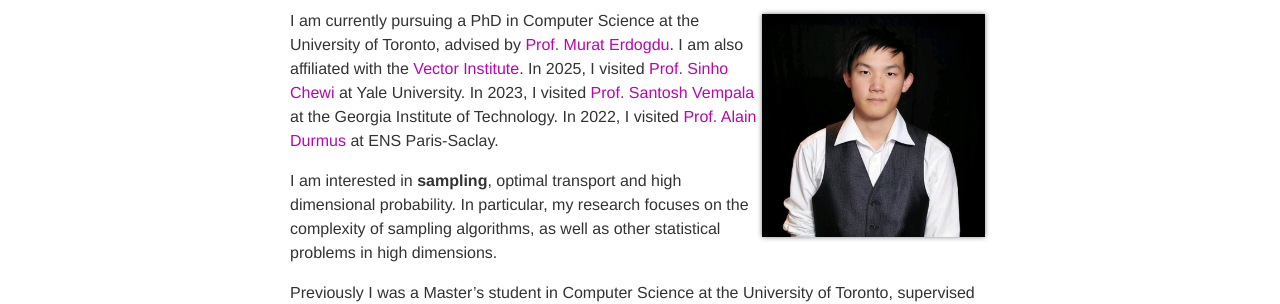
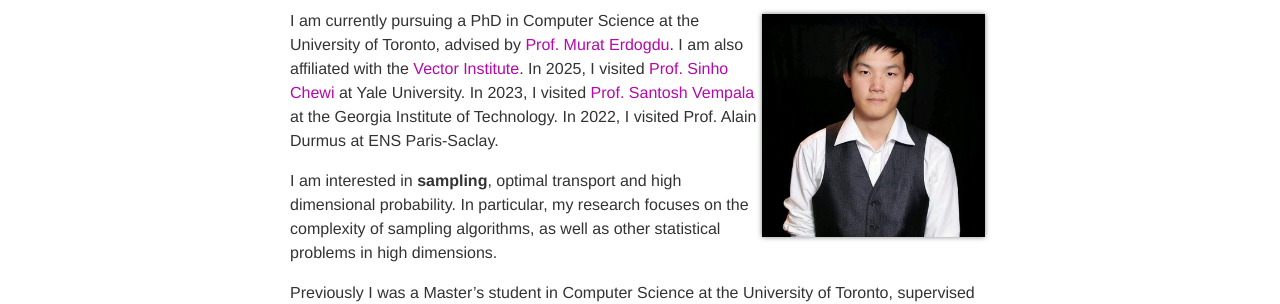
Before and after one commit to matthewzhang1998/matthewzhang1998.github.io, a Jekyll site: the page built from _pages/about.md, in a window 1280 px wide and 1067 px high. Shown: the part 205-509 px from the top of the window. Built offline with Jekyll 4.4.1, drawn with Linux system fonts in a browser that asks for light colours; nearby versions of some CDN libraries; some web fonts are replaced; some of the changed lines change nothing that is shown.

Commit message:
remove slow

```diff
--- a/_pages/about.md
+++ b/_pages/about.md
@@ -15,7 +15,7 @@ news: true
 social: true
 ---
 
-I am currently pursuing a PhD in Computer Science at the University of Toronto, advised by [Prof. Murat Erdogdu](https://www.cs.toronto.edu/~erdogdu/). I am also affiliated with the [Vector Institute](https://vectorinstitute.ai/). In 2025, I visited [Prof. Sinho Chewi](https://chewisinho.github.io/) at Yale University. In 2023, I visited [Prof. Santosh Vempala](https://faculty.cc.gatech.edu/~vempala/) at the Georgia Institute of Technology. In 2022, I visited [Prof. Alain Durmus](https://alain.perso.math.cnrs.fr/) at ENS Paris-Saclay.
+I am currently pursuing a PhD in Computer Science at the University of Toronto, advised by [Prof. Murat Erdogdu](https://www.cs.toronto.edu/~erdogdu/). I am also affiliated with the [Vector Institute](https://vectorinstitute.ai/). In 2025, I visited [Prof. Sinho Chewi](https://chewisinho.github.io/) at Yale University. In 2023, I visited [Prof. Santosh Vempala](https://faculty.cc.gatech.edu/~vempala/) at the Georgia Institute of Technology. In 2022, I visited Prof. Alain Durmus at ENS Paris-Saclay.
 
 I am interested in **sampling**, optimal transport and high dimensional probability. In particular, my research focuses on the complexity of sampling algorithms, as well as other statistical problems in high dimensions.
 
```
